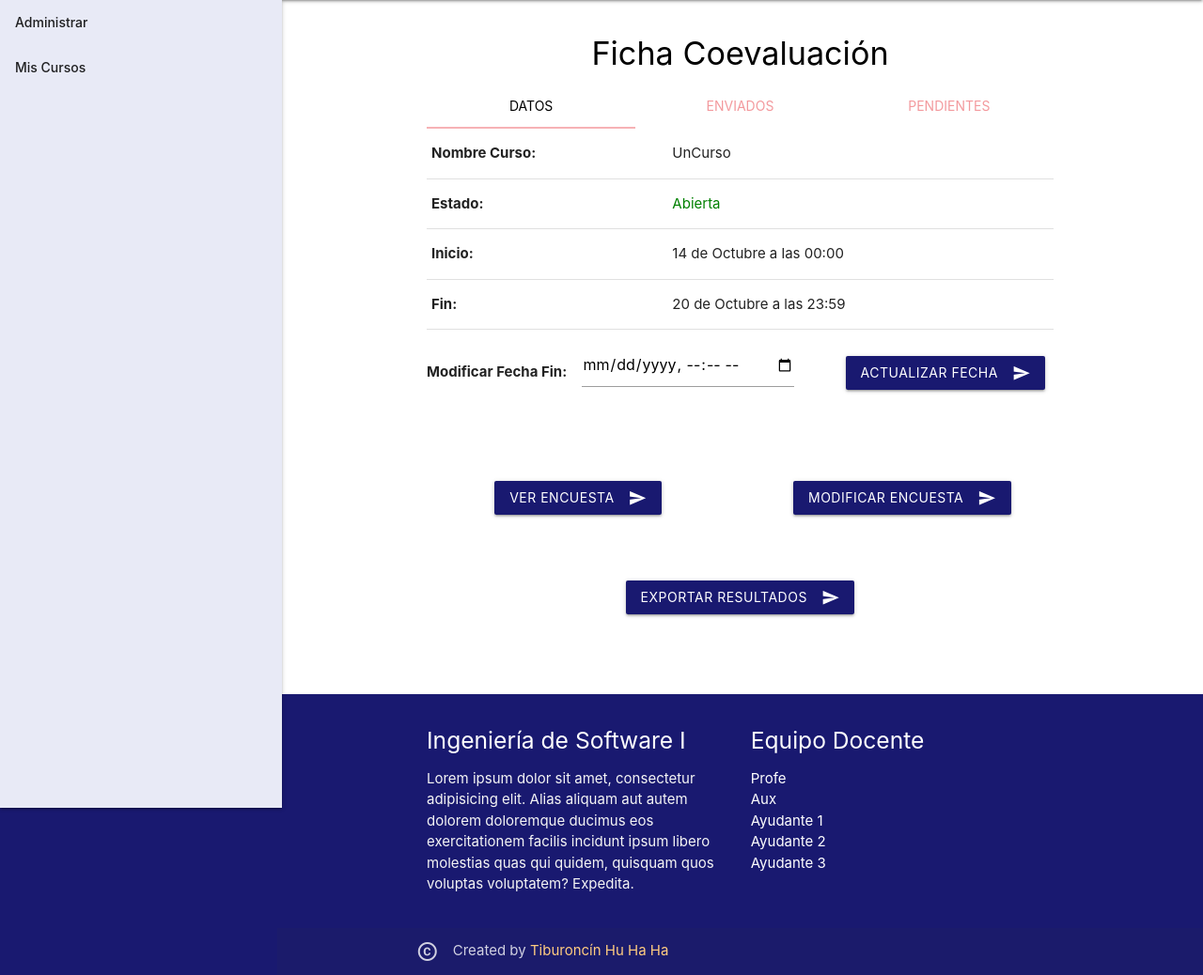
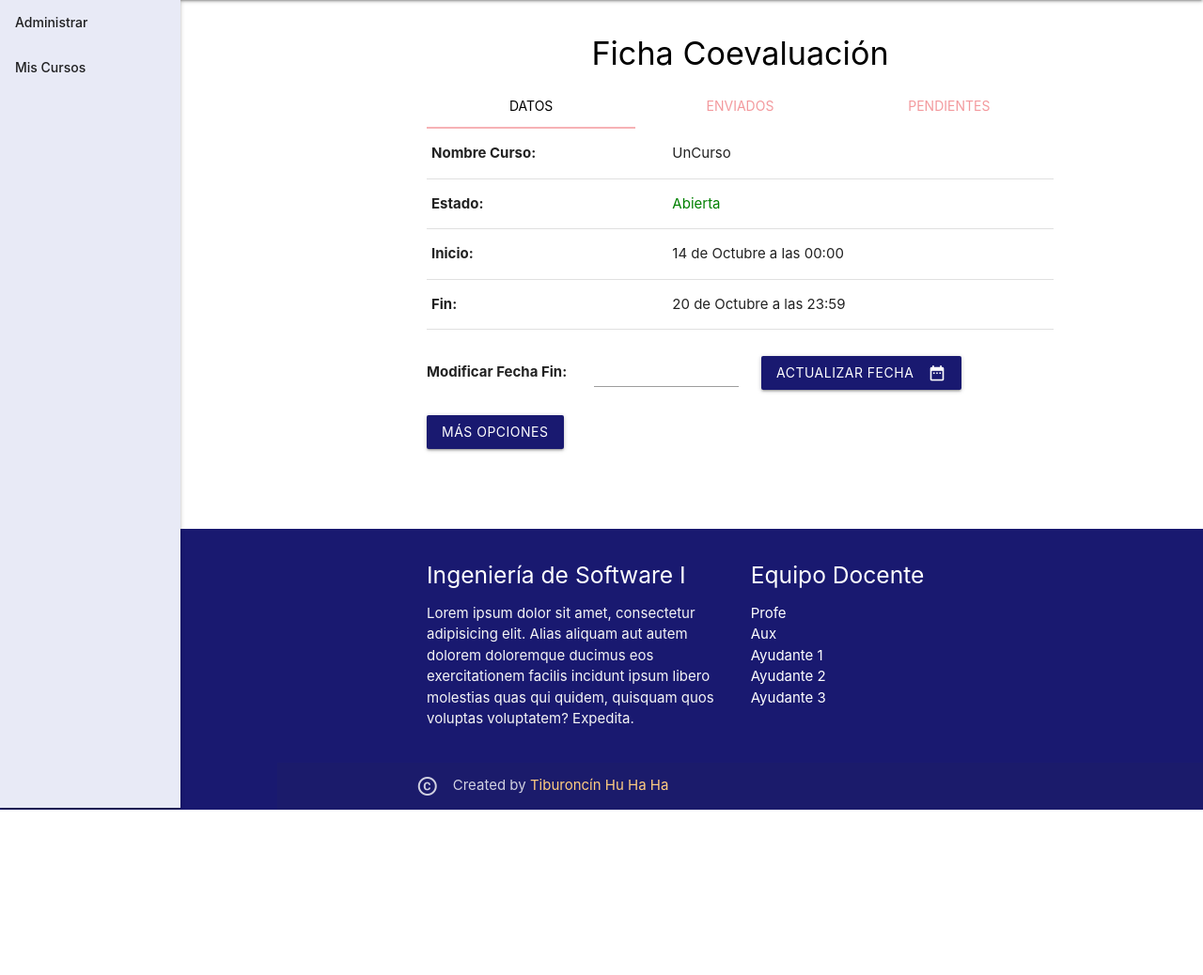
Before and after one commit to DCC-CC4401/2018-2-Equipo-11-T2, a Django app: page /ficha-coev-eq-doc/ in a window 1280 px wide. Shown: the part 64-1102 px from the top of the page at 94% size. After the commit the page ends 926 px from the top, so only its background shows below. Run offline with Django 3.2, Linux system fonts and the light colour scheme.

Commit message:
modified lateral nav-bar width

```diff
--- a/T2/coevaluacion/templates/base.html
+++ b/T2/coevaluacion/templates/base.html
@@ -45,8 +45,8 @@
 
                 </form>
             </li>
-            <li class="no-padding">
-                <ul class="collapsible collapsible-accordion">
+            <li>
+                <ul class="collapsible collapsible-accordion" >
                     <li class="bold"><a class="collapsible-header waves-effect waves-teal">Administrar</a>
                         <div class="collapsible-body">
                             <ul>
@@ -68,6 +68,12 @@
                             </ul>
                         </div>
                     </li>
+
+                </ul>
+            </li>
+
+            <li>
+                <ul class="collapsible collapsible-accordion">
                     <li class="bold"><a class="collapsible-header waves-effect waves-teal">Mis Cursos</a>
                         <div class="collapsible-body">
                             <ul>
@@ -90,7 +96,6 @@
                     </li>
                 </ul>
             </li>
-
             <li class="hide-on-large-only hide-on-extra-large-only"><a href="#"><i class="material-icons left">power_settings_new</i>Logout</a></li>
         </ul>
     </header>
--- a/T2/coevaluacion/templates/ficha-coev-eq-doc.html
+++ b/T2/coevaluacion/templates/ficha-coev-eq-doc.html
@@ -37,47 +37,49 @@
                     </tr>
                     </tbody>
                 </table>
+
                 <div class="row">
                 <form action="#" class="col s12">
 
-                        <b>Modificar Fecha Fin:</b>
+                    <b style=" margin-right: 3%;">Modificar Fecha Fin:</b>
 
-                        <div class="input-field inline" style="margin-left: 12px;">
-                            <input id="modify-end-date" type="datetime-local" class="validate">
+                    <div class="input-field inline" style="width: 23%; margin-right: 3%;">
+                        <input id="modify-end-date" type="text" class="datepicker">
                     </div>
-                        <button class="btn waves-effect waves-light" type="submit" name="action" style="margin-left: 50px">
+                    <button class="btn waves-effect waves-light" type="submit" name="action" style=" margin-right: 1%;">
                         Actualizar Fecha
-                            <i class="material-icons right">send</i>
+                        <i class="material-icons right">date_range</i>
                     </button>
+                    <!-- Dropdown Trigger -->
+                   <a class='dropdown-trigger btn' href='#' data-target='poll-dropdown'>Más Opciones</a>
                 </form>
-                </div>
-                <div class="row">
-                    <div class="col s6">
-                        <div class="center-align" style="padding-top: 50px">
-                            <button class="btn waves-effect waves-light">
+
+
+
+                <!-- Dropdown Structure -->
+                <ul id='poll-dropdown' class='dropdown-content'>
+                    <li>
+                        <a href="#!">
                             Ver Encuesta
-                                <i class="material-icons right">send</i>
-                            </button>
+                        </a>
+                    </li>
+                    <li>
+                        <a href="#!">
+                            Modificar Encuesta
+                        </a>
+                    </li>
+                    <li>
+                        <a href="#!">
+                            Descargar Resultados
+
+                        </a>
+                    </li>
+
+                </ul>
             </div>
             </div>
-                    <div class="col s6">
-                        <div class="center-align" style="padding-top: 50px">
-                            <button class="btn waves-effect waves-light">
-                                Modificar Encuesta
-                                <i class="material-icons right">send</i>
-                            </button>
-                        </div>
-                    </div>
-                </div>
-                <div class="row">
-                    <div class="center-align" style="padding-top: 50px">
-                        <button class="btn waves-effect waves-light">
-                            Exportar Resultados
-                            <i class="material-icons right">send</i>
-                        </button>
-                    </div>
-                </div>
-            </div>
+
+
 
             <div id="enviados" class="col s12">
                 <table class="highlight responsive-table">
--- a/T2/static/coevaluacion/css/style.css
+++ b/T2/static/coevaluacion/css/style.css
@@ -30,6 +30,11 @@
 .less-margin-top {
     margin-top: -22px;
 }
+
+.sidenav {
+    width: 15%;
+}
+
 
 @media (min-width: 991px) {
     main {
--- a/T2/static/coevaluacion/js/init.js
+++ b/T2/static/coevaluacion/js/init.js
@@ -5,5 +5,9 @@
         $(document).ready(function(){
             $('.tabs').tabs();
         });
+        $(document).ready(function(){
+            $('.datepicker').datepicker();
+        });
+        $('.dropdown-trigger').dropdown();
     }); // end of document ready
 })(jQuery); // end of jQuery name space
```
Lines whose indentation alone changed are shown as unchanged.
